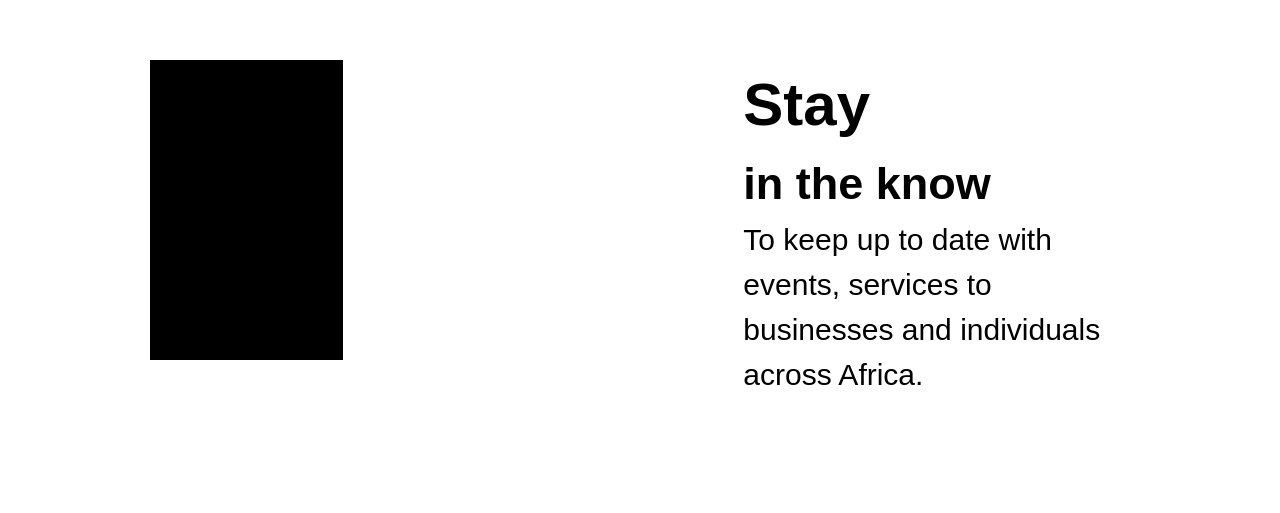
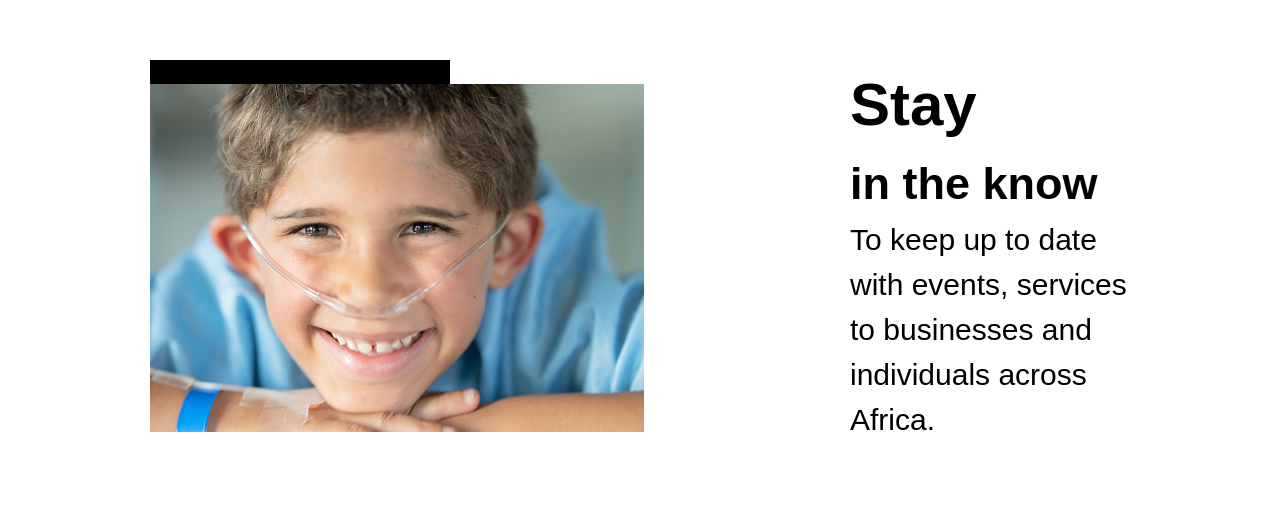
Before and after one commit to firmzeal/gitLearn, a plain HTML site: page breathe3/index.html in a window 1280 px wide. Shown: the part 4463-4976 px from the top of the page. Drawn offline with Linux system fonts and the light colour scheme.

Commit message:
7/22/2022-Jide

```diff
--- a/breathe3/index.html
+++ b/breathe3/index.html
@@ -204,7 +204,7 @@
     <div id="stay">
         <div id="left">
             <p>God is good</p>
-            <!-- <img src="\image\IMG-20220719-WA0003.jpg" alt="" height="100px" width="100px"> -->
+            <img src="image/oxygen boy image.jpg">
         </div>
 
         <div id="right">
```
Also changed, not shown: breathe3/image/oxygen boy image.jpg (added).
